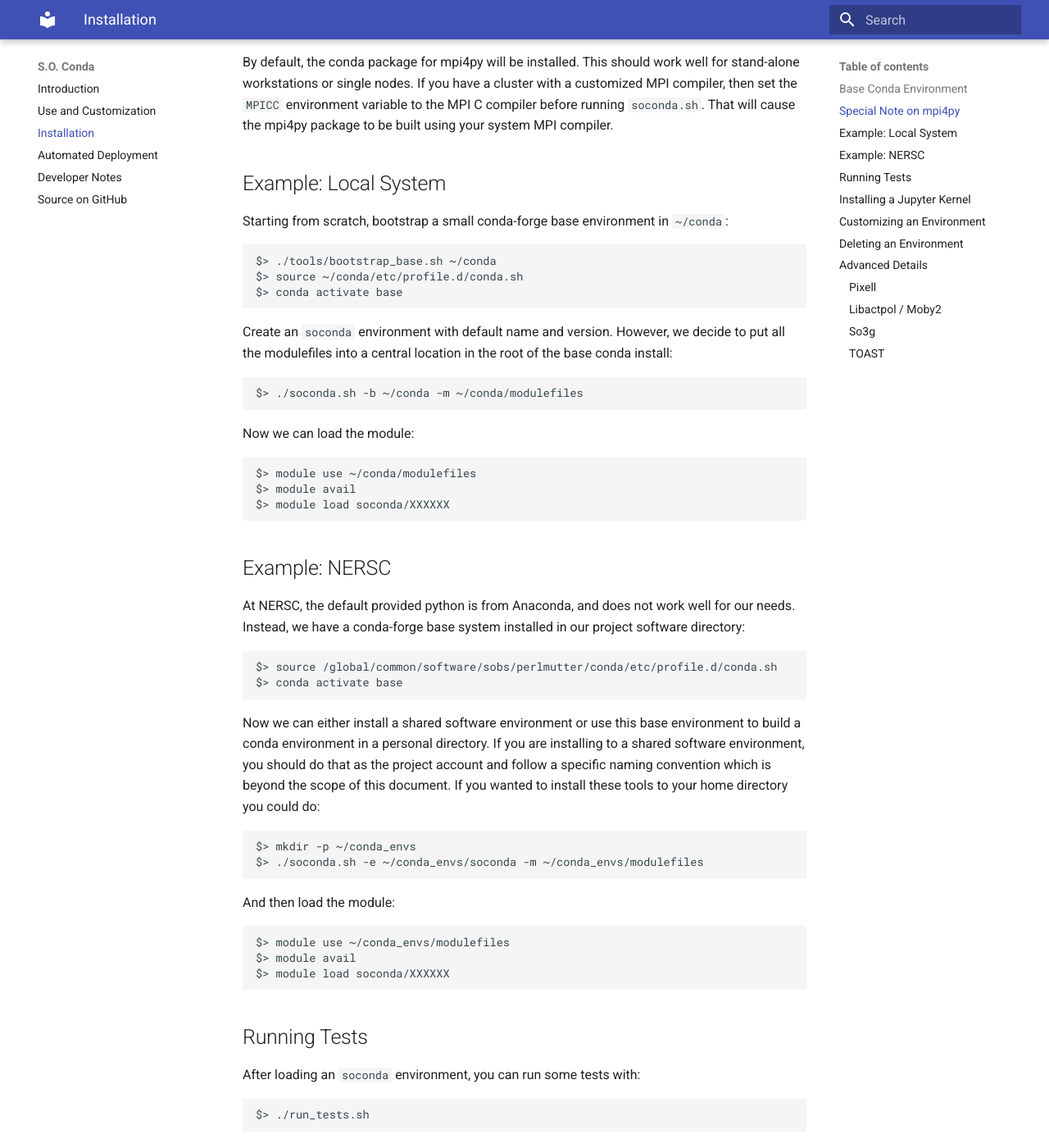
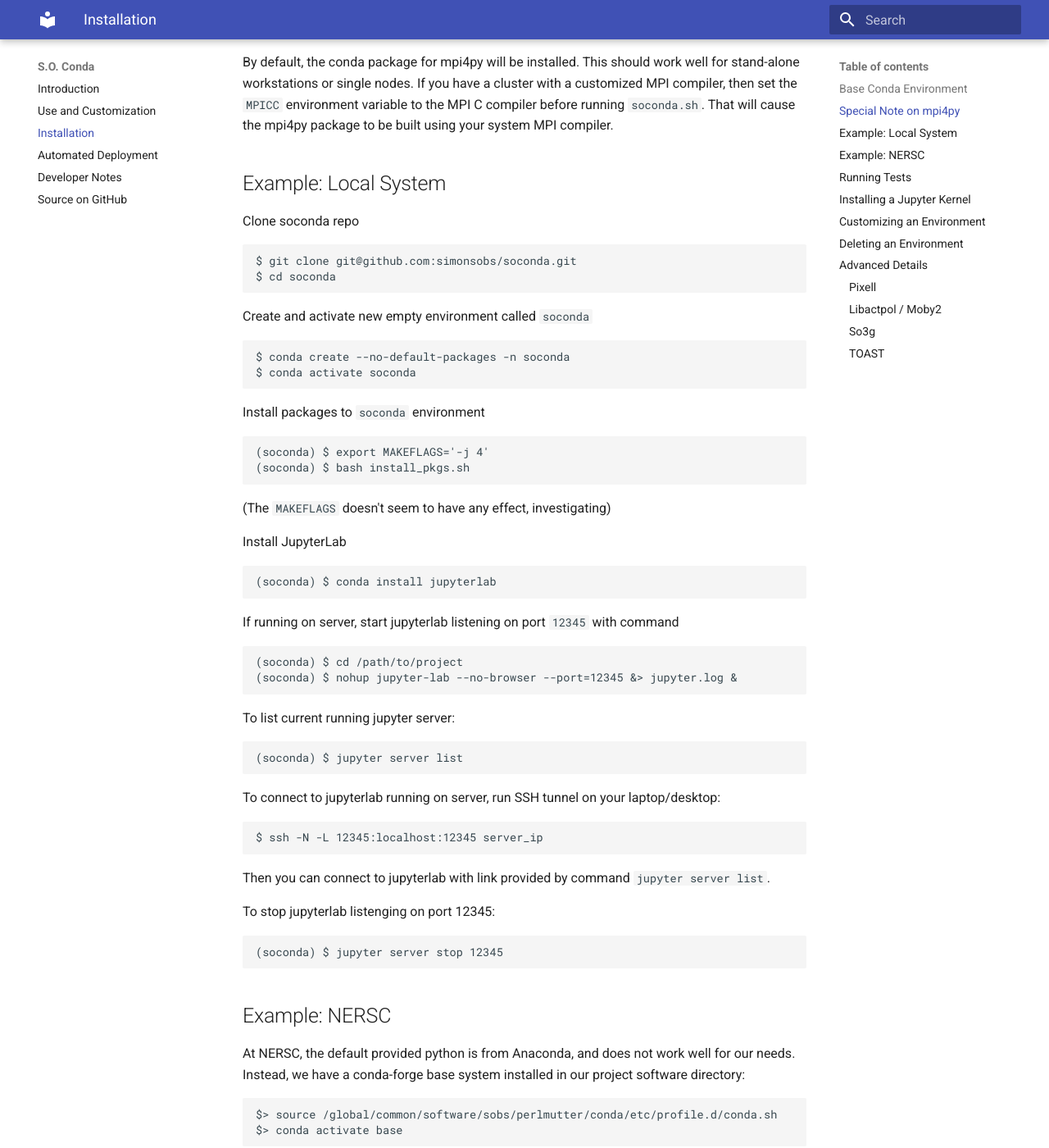
Before and after one commit to simonsobs/soconda, an MkDocs documentation site: the page built from docs/docs/install.md, in a window 1280 px wide and 1400 px high, scrolled down 1133 px. Shown: the whole window at 82% size. Built offline with MkDocs 1.6.1 and Material for MkDocs 9.7.7, drawn with Linux system fonts in a browser that asks for light colours.

Commit message:
Update docs Update docs for installing on local system.

````diff
--- a/docs/docs/install.md
+++ b/docs/docs/install.md
@@ -54,23 +54,52 @@ be built using your system MPI compiler.
 
 ## Example:  Local System
 
-Starting from scratch, bootstrap a small conda-forge base environment in `~/conda`:
+Clone soconda repo
+```
+$ git clone git@github.com:simonsobs/soconda.git
+$ cd soconda
+```
 
-    $> ./tools/bootstrap_base.sh ~/conda
-    $> source ~/conda/etc/profile.d/conda.sh
-    $> conda activate base
+Create and activate new empty environment called `soconda`
+```
+$ conda create --no-default-packages -n soconda
+$ conda activate soconda
+```
 
-Create an `soconda` environment with default name and version. However, we
-decide to put all the modulefiles into a central location in the root of the
-base conda install:
+Install packages to `soconda` environment
+```
+(soconda) $ export MAKEFLAGS='-j 4'
+(soconda) $ bash install_pkgs.sh
+```
+(The `MAKEFLAGS` doesn't seem to have any effect, investigating)
 
-    $> ./soconda.sh -b ~/conda -m ~/conda/modulefiles
+Install JupyterLab
+```
+(soconda) $ conda install jupyterlab
+```
 
-Now we can load the module:
+If running on server, start jupyterlab listening on port `12345` with command
+```
+(soconda) $ cd /path/to/project
+(soconda) $ nohup jupyter-lab --no-browser --port=12345 &> jupyter.log &
+```
 
-    $> module use ~/conda/modulefiles
-    $> module avail
-    $> module load soconda/XXXXXX
+To list current running jupyter server:
+```
+(soconda) $ jupyter server list
+```
+
+To connect to jupyterlab running on server, run SSH tunnel on your laptop/desktop:
+```
+$ ssh -N -L 12345:localhost:12345 server_ip
+```
+Then you can connect to jupyterlab with link provided by command `jupyter server list`.
+
+To stop jupyterlab listenging on port 12345:
+```
+(soconda) $ jupyter server stop 12345
+```
+
 
 ## Example:  NERSC
 
````
